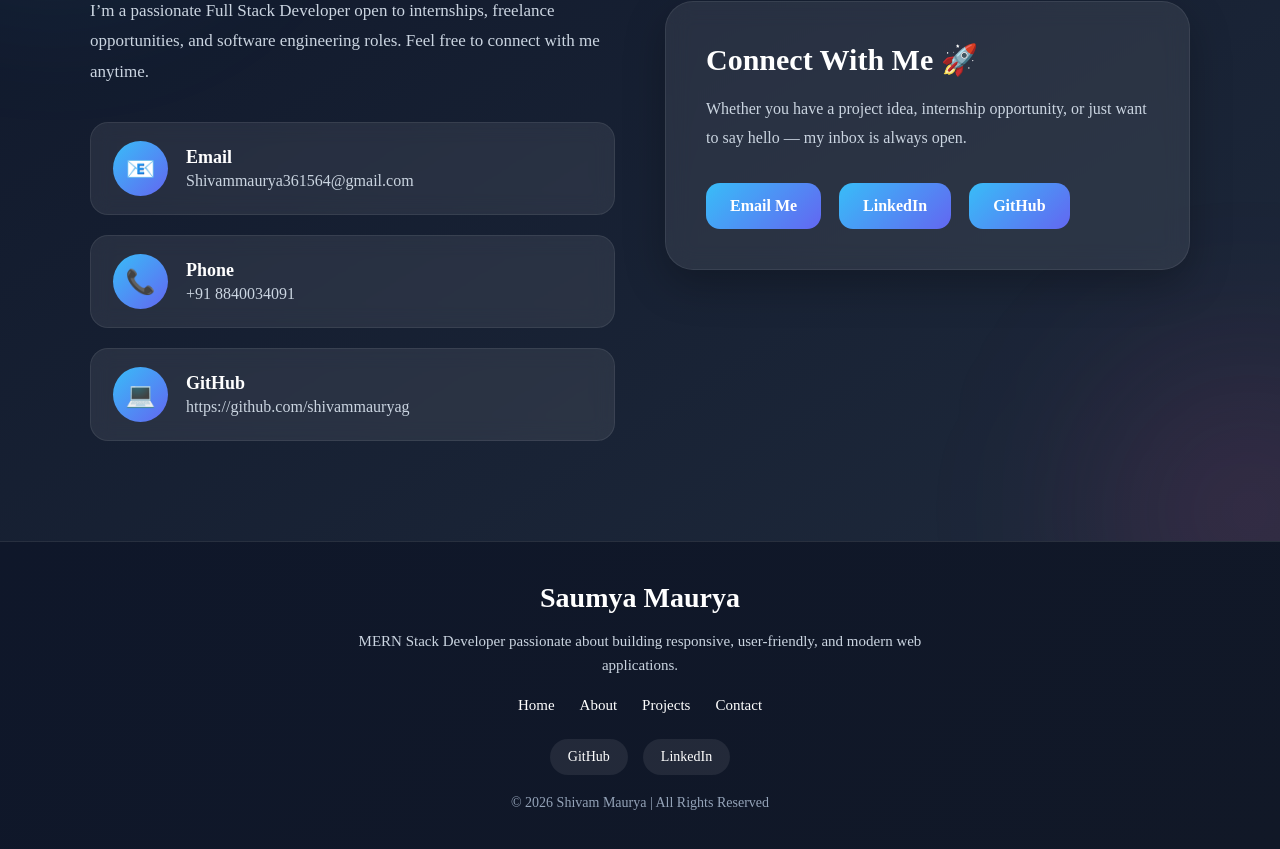
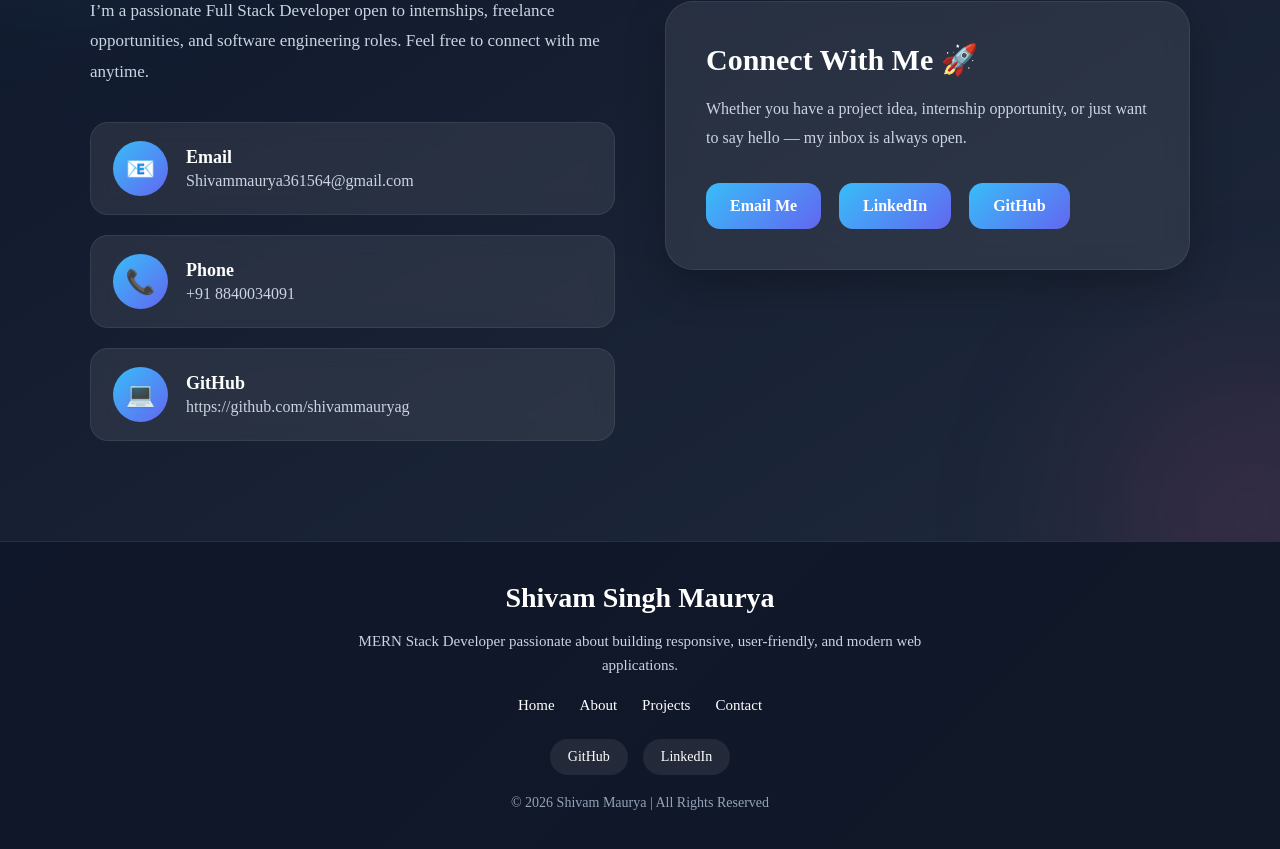
Before and after one commit to shivammauryag/Portfolio, a React app: page / in a window 1280 px wide. Shown: the part 2789-3638 px from the top of the page. Built offline with nearby package versions, Linux system fonts and the light colour scheme; the HTML template or start-up script is replaced by a standard one.

Commit message:
Update Footer.jsx

```diff
--- a/src/components/Footer.jsx
+++ b/src/components/Footer.jsx
@@ -132,7 +132,7 @@ function Footer() {
       `}</style>
 
       <footer className="footer">
-        <h2 className="footer-logo">Saumya Maurya</h2>
+        <h2 className="footer-logo">Shivam Singh Maurya</h2>
 
         <p className="footer-text">
           MERN Stack Developer passionate about building responsive,
```
